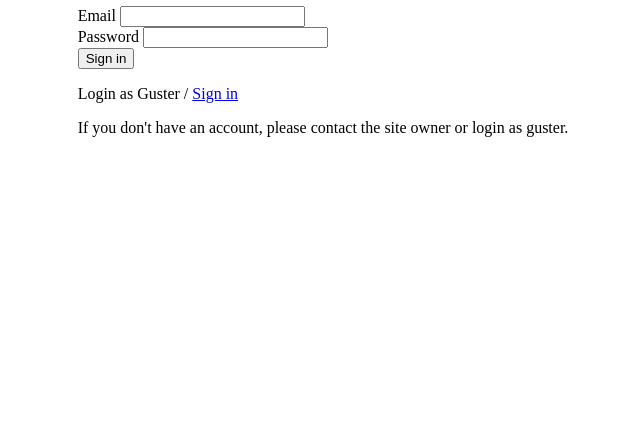
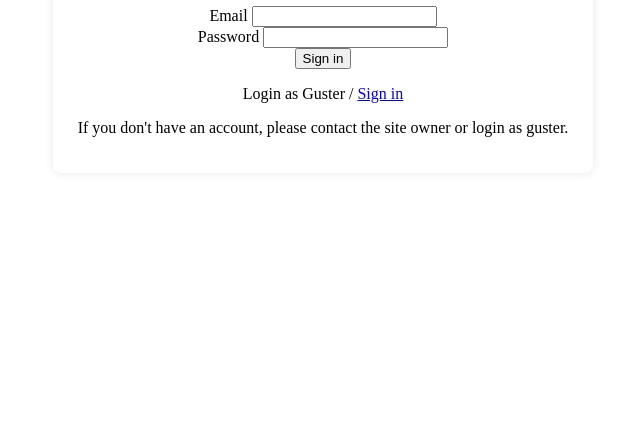
Before and after one commit to new-aspect/memos-web, a plain HTML site: page index.html in a window 1280 px wide. Shown: the part 368-816 px from the top of the page, without its empty margins (317-957 px from the left). Drawn offline with Linux system fonts and the light colour scheme.

Commit message:
写了login-container的样式

```diff
--- a/style.css
+++ b/style.css
@@ -4,3 +4,12 @@ body {
     align-items: center;
     height: 100vh;
 }
+
+.login-container {
+     background-color:white;
+     padding: 20px; /* 这是什么 */
+     border-radius: 8px;/*  这是什么 */
+     box-shadow: 0 0 10px rgb(0, 0, 0,0.1);
+     text-align: center; /* 这个让文字居中了 */
+     width: 500px;
+}
```
